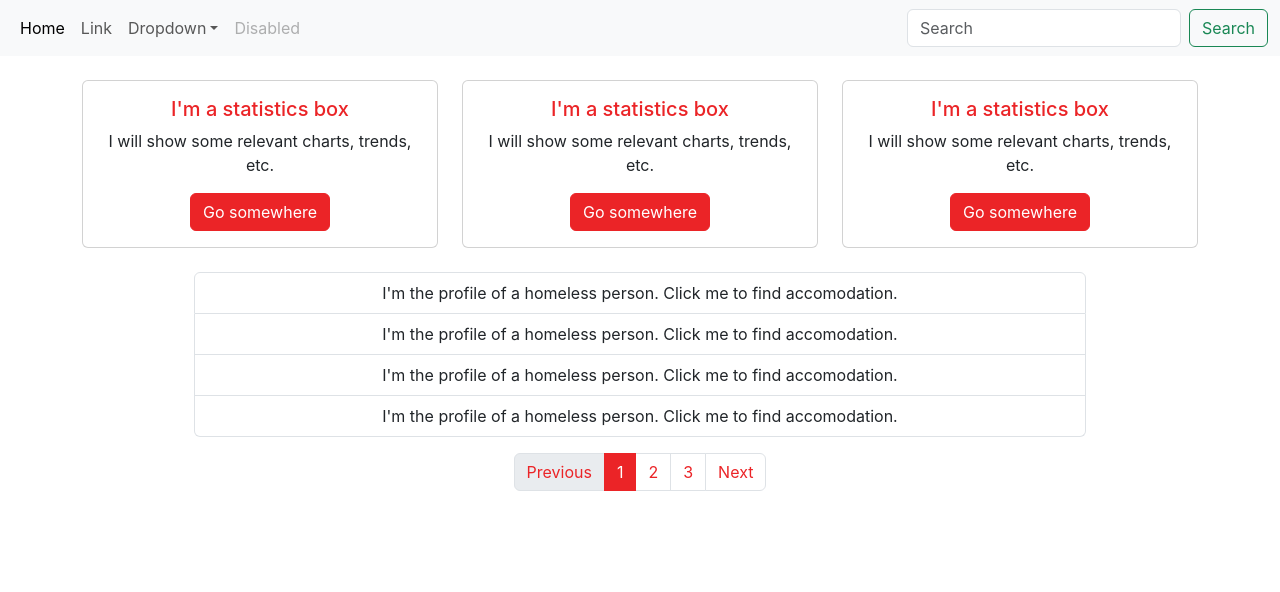
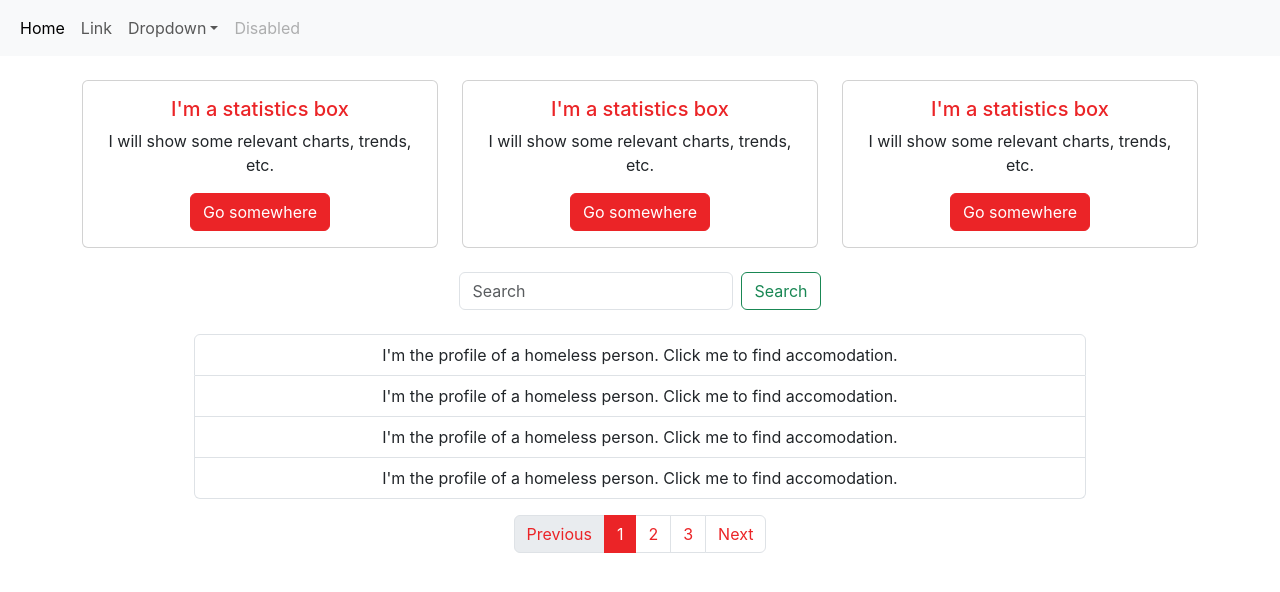
Before and after one commit to LB-Geeks/react-client, a React (Create React App) app in the folder react-client/: page / in a window 1280 px wide. Shown: the top 592 px of the page. Built offline with nearby package versions, Linux system fonts and the light colour scheme.

Commit message:
changed location of search bar

```diff
--- a/react-client/src/components/navbar/Navbar.js
+++ b/react-client/src/components/navbar/Navbar.js
@@ -64,17 +64,6 @@ function Navbar() {
               </a>
             </li>
           </ul>
-          <form class="d-flex" role="search">
-            <input
-              class="form-control me-2"
-              type="search"
-              placeholder="Search"
-              aria-label="Search"
-            />
-            <button class="btn btn-outline-success" type="submit">
-              Search
-            </button>
-          </form>
         </div>
       </div>
     </nav>
--- a/react-client/src/components/needAccomodationList/NeedAccomodationList.js
+++ b/react-client/src/components/needAccomodationList/NeedAccomodationList.js
@@ -5,6 +5,19 @@ import AccomodationFinderModal from "../accomodationFinderModal/AccomodationFind
 function NeedAccomodationList() {
   return (
     <>
+      <div class="container d-flex justify-content-center mt-4">
+        <form class="d-flex max-width-60" role="search">
+          <input
+            class="form-control me-2"
+            type="search"
+            placeholder="Search"
+            aria-label="Search"
+          />
+          <button class="d-flex btn btn-outline-success" type="submit">
+            Search
+          </button>
+        </form>
+      </div>
       <div class="container d-flex justify-content-center mt-4">
         <div class="list-group max-width-80">
           <button
```
